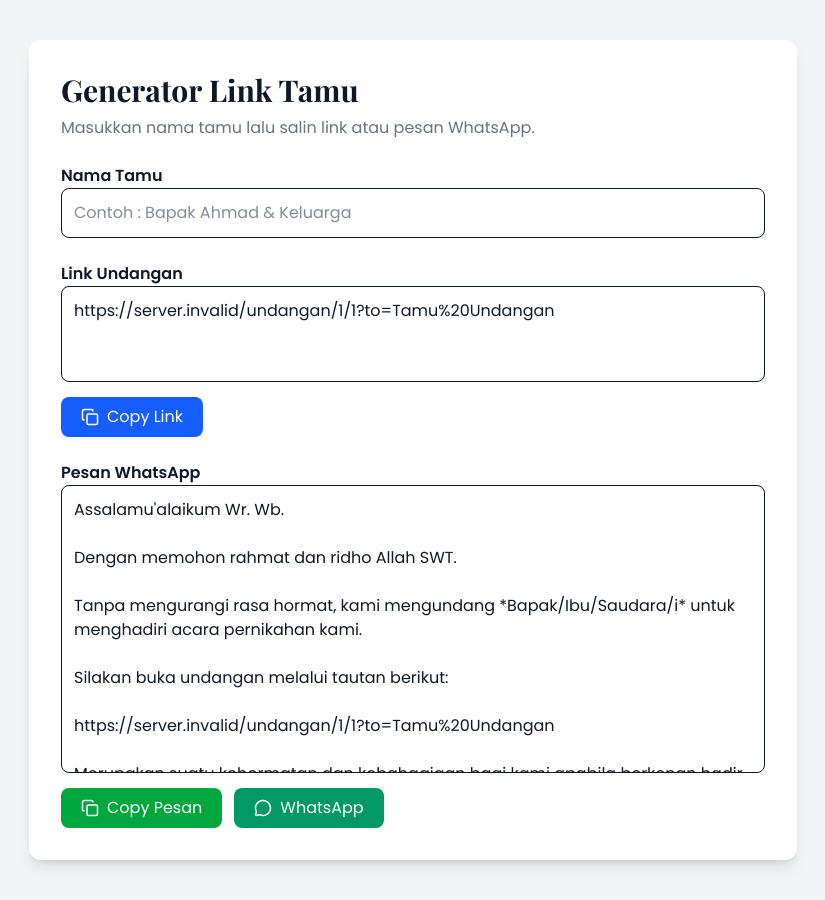
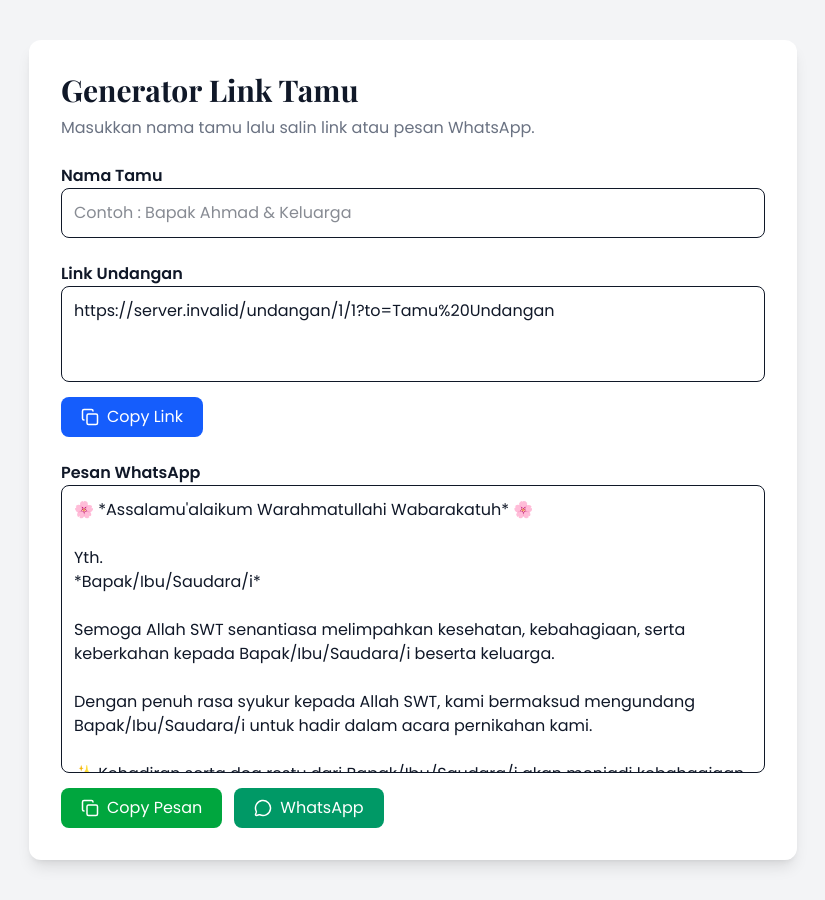
Before and after one commit to hamdani415/fe-hamdev, a Next.js app: page /share/1/1 in a window 1280 px wide. Shown: the whole page, without its empty margins (227-1052 px from the left). Built offline with nearby package versions, Linux system fonts and the light colour scheme; no server answers; a web font is replaced by a local one.

Commit message:
add fitur share link undangan revisi 1

```diff
--- a/app/share/[template]/[slug]/page.tsx
+++ b/app/share/[template]/[slug]/page.tsx
@@ -21,25 +21,26 @@ export default function SharePage() {
     )}`;
   }, [baseUrl, template, slug, guest]);
 
-  const message = useMemo(() => {
-    return `Assalamu'alaikum Wr. Wb.
+ const message = useMemo(() => {
+  return `🌸 *Assalamu'alaikum Warahmatullahi Wabarakatuh* 🌸
 
-Dengan memohon rahmat dan ridho Allah SWT.
+Yth.
+*${guest || "Bapak/Ibu/Saudara/i"}*
 
-Tanpa mengurangi rasa hormat, kami mengundang *${
-      guest || "Bapak/Ibu/Saudara/i"
-    }* untuk menghadiri acara pernikahan kami.
+Semoga Allah SWT senantiasa melimpahkan kesehatan, kebahagiaan, serta keberkahan kepada Bapak/Ibu/Saudara/i beserta keluarga.
 
-Silakan buka undangan melalui tautan berikut:
+Dengan penuh rasa syukur kepada Allah SWT, kami bermaksud mengundang Bapak/Ibu/Saudara/i untuk hadir dalam acara pernikahan kami.
+
+✨ Kehadiran serta doa restu dari Bapak/Ibu/Saudara/i akan menjadi kebahagiaan dan kehormatan yang sangat berarti bagi kami.
+
+Silakan membuka undangan melalui tautan berikut:
 
 ${invitationLink}
 
-Merupakan suatu kehormatan dan kebahagiaan bagi kami apabila berkenan hadir serta memberikan doa restu.
+Atas perhatian, kehadiran, serta doa restunya kami ucapkan terima kasih.
 
-Terima kasih.
-
-Wassalamu'alaikum Wr. Wb.`;
-  }, [guest, invitationLink]);
+🤲 Wassalamu'alaikum Warahmatullahi Wabarakatuh.`;
+}, [guest, invitationLink]);
 
   const copyLink = async () => {
     await navigator.clipboard.writeText(
```
